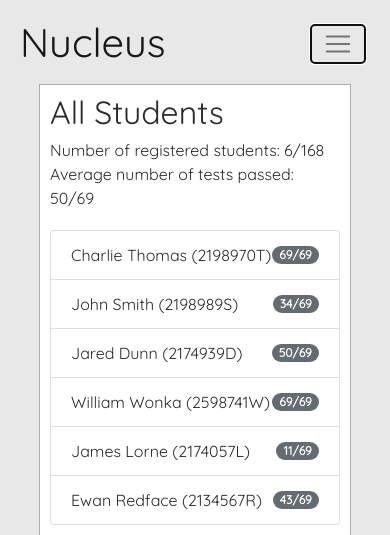
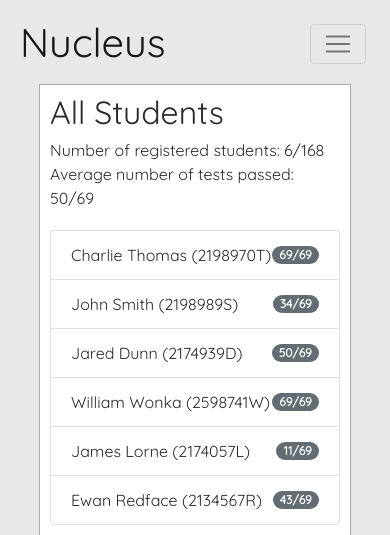
Before and after one commit to maksym1224/NucleusApplication, a Django app: page /students/ in a window 390 px wide, with the restyled element focused. Shown: the top 535 px of the page. Run offline with Django 3.2, Linux system fonts and the light colour scheme; parts of the project's set-up code (start-up, migrations or seed data) failed here and were passed over; some libraries are stand-ins or nearby versions.

```diff
--- a/static/css/style.css
+++ b/static/css/style.css
@@ -13,6 +13,8 @@ body{
   background-color: grey;
   border-color: darkgrey;
 }
+
+button:focus {outline:none;}
 
 
 .top{
```
